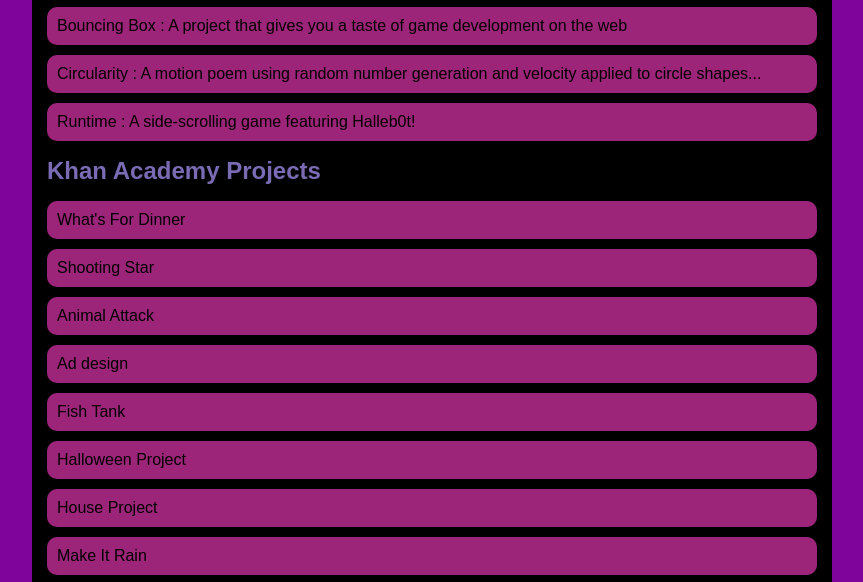
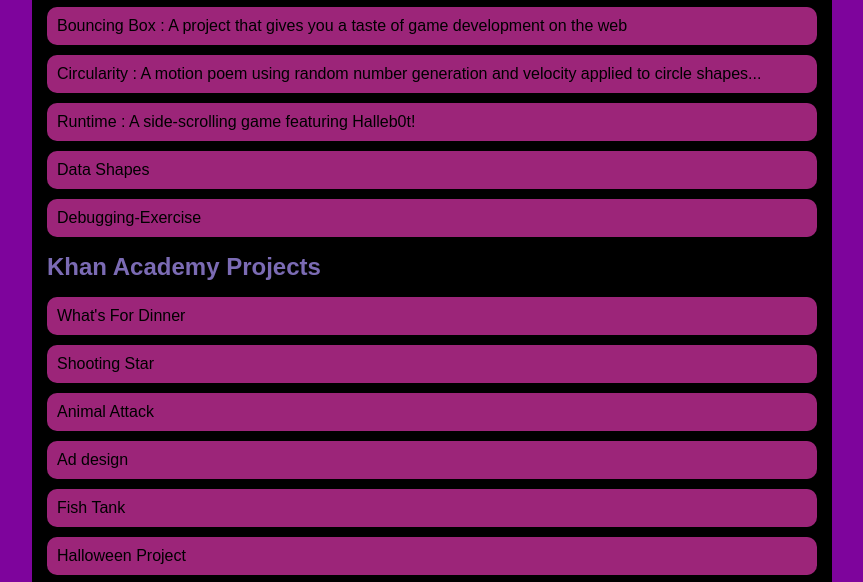
Before and after one commit to aidanjones7876/aidanjones.github.io, a plain HTML site: page portfolio.html in a window 1280 px wide. Shown: the part 197-779 px from the top of the page, without its empty margins (208-1071 px from the left). Drawn offline with Linux system fonts and the light colour scheme.

Commit message:
added data shapes to portfolio

```diff
--- a/portfolio.html
+++ b/portfolio.html
@@ -24,6 +24,8 @@
                         <li><a href="projects/bouncing-box/">Bouncing Box : A project that gives you a taste of game development on the web </a></li>
                         <li><a href="projects/circularity/">Circularity : A motion poem using random number generation and velocity applied to circle shapes...</a></li>
                         <li><a href="projects/runtime">Runtime : A side-scrolling game featuring Halleb0t!</a></li>
+                        <li><a href="https://aidanjones7876.github.io/aidanjones7876asd.github.io/asd-projects/data-shapes/">Data Shapes</a></li>
+                        <li><a href="https://aidanjones7876.github.io/aidanjones7876asd.github.io/asd-projects/debugging-exercise/">Debugging-Exercise</a></li>
                     </ul>
                     <h2>Khan Academy Projects</h2>
                     <ul id="portfolio">
```
